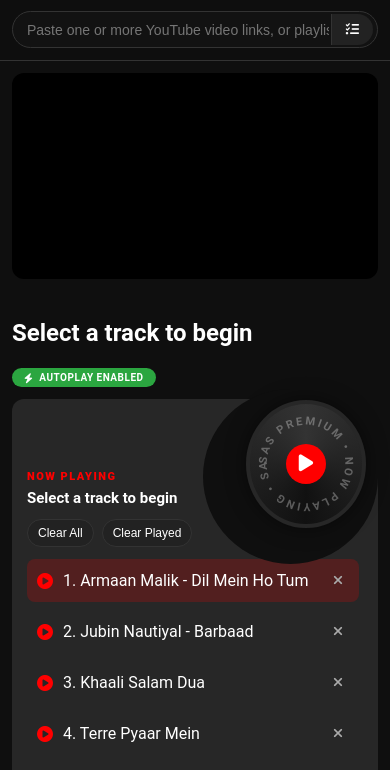
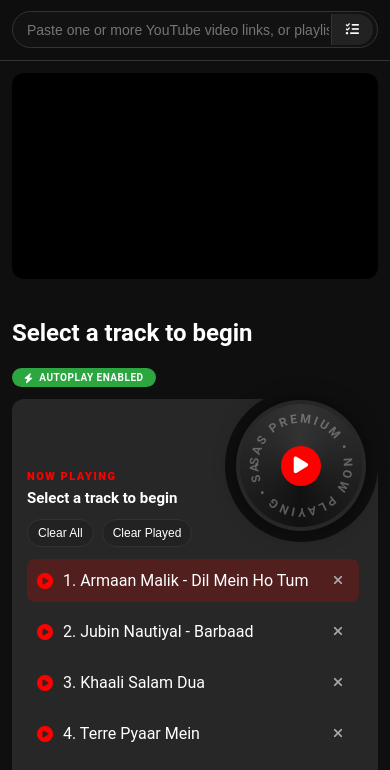
Before and after one commit to sasprojects-lab/sasprojects-lab.github.io, a plain HTML site: page index.html in a window 390 px wide. Shown: the part 59-829 px from the top of the page. Drawn offline with Linux system fonts and the light colour scheme.

Commit message:
Refactor CSS variables and layout styles

```diff
--- a/sas-player-styles.css
+++ b/sas-player-styles.css
@@ -521,8 +521,8 @@
       position: absolute;
       top: -10px;
       right: 0;
-      width: 175px;
-      height: 175px;
+      width: 153px;
+      height: 153px;
       background: var(--bg-main);
       border-bottom-left-radius: 50%;
       z-index: 2;
@@ -715,7 +715,7 @@
       }
 
       .sidebar-header {
-        width: calc(100% - 140px);
+        width: calc(100% - 195px);
       }
 
       #track-list {
@@ -723,13 +723,13 @@
       }
 
       .disk-container {
-        width: 120px;
-        height: 120px;
+        width: 130px;
+        height: 123px;
       }
 
       .disk {
-        width: 120px;
-        height: 120px;
+        width: 130px;
+        height: 123px;
       }
     }
 
```
